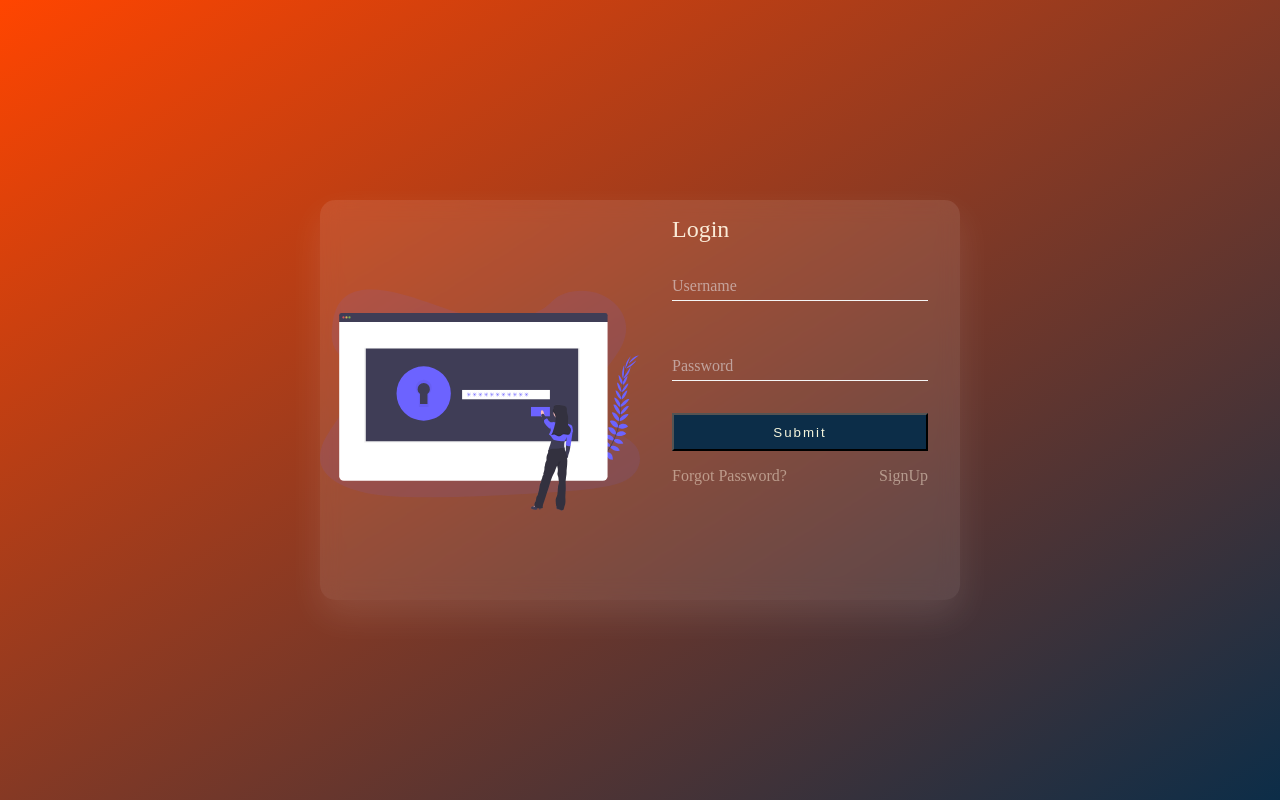
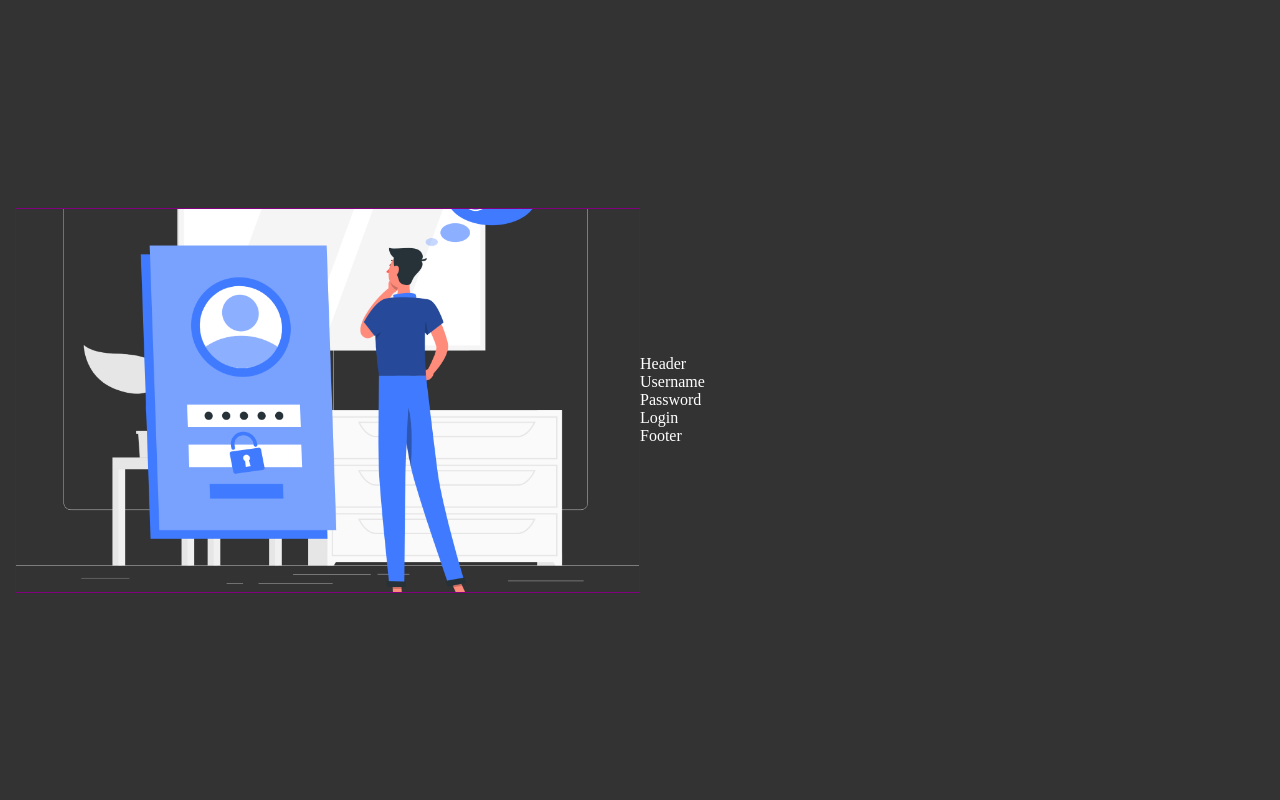
Before and after one commit to raghunathreddymustur/TierThreeCollege-FrontEnd, an Angular app: page /login in a window 1280 px wide. Built offline with nearby package versions, Linux system fonts and the light colour scheme.

Commit message:
"Changes to login and signup page"

```diff
--- a/src/app/Authentication/login/login.component.css
+++ b/src/app/Authentication/login/login.component.css
@@ -1,4 +1,101 @@
-section
+*{
+    margin: 0;
+    padding: 0;
+    outline: none;
+    box-sizing: border-box;
+    color: white;
+}
+
+#login
+{
+    width: 100vw;
+    height: 100vh;
+   /* border: 1px solid orange;   */
+    background-color:#333333;
+}
+#wrapper{
+    width: 100vw;
+    height: 100vh;
+}
+.img-content-container
+{
+    padding: 15px ;
+    display: flex;
+    align-items: center;
+    justify-content: center;
+    width: 100vw;
+    height: 100vh;
+}
+.signin-img{
+    width: 50%;
+    height: 50%;
+
+
+}
+.img-wrapper
+{
+
+    width: 100%;
+    height: 100%;
+}
+.signin-image
+{
+    width: 100%;
+    height: 100%;
+    object-fit: cover;
+    border: 1px solid purple;
+}
+.signin-content
+{
+    width: 50%;
+}
+.content-wrapper
+{
+    display: flex;
+    flex-direction: column;
+
+}
+
+
+
+
+
+
+
+
+
+
+
+
+
+
+
+
+
+
+
+
+
+
+
+
+
+
+
+
+
+
+
+
+
+
+
+
+
+
+
+
+/* section
 {
     background:linear-gradient(to bottom right,orangered ,#0c2d48);
     display: flex;
@@ -41,7 +138,7 @@ section
 {
     position: relative;
     width: 50%;
-    /* border-right: 1px dotted wheat; */
+    border-right: 1px dotted wheat;
 }
 .card .face.front .rsection1 .section1 {
   width: 100%;
@@ -58,7 +155,7 @@ section
     display: flex;
     align-items: center;
     justify-content: center;
-    /* border: 1px solid wheat; */
+    /* border: 1px solid wheat;
     width: 50%;
 }
 .rsection2 .section2
@@ -159,11 +256,11 @@ section
         align-items: center;
         justify-content: center;
         /* border: 1px solid wheat; */
-        width: 100%;
+        /* width: 100%;
         flex-direction: column;
     }
     .card .face.front .rsection1
     {
         display: none;
     }
-}
+} */
--- a/src/app/Authentication/login/login.component.html
+++ b/src/app/Authentication/login/login.component.html
@@ -1,5 +1,25 @@
+<section id="login">
+    <div id="wrapper">
+        <div class="img-content-container">
+            <div class="signin-img">
+                <div class="img-wrapper">
+                    <img class="signin-image"src="assets\Images\Login\login.png" alt="">
+                </div>
+            </div>
+            <div class="signin-content">
+                <div class="content-wrapper">
+                    <div>Header</div>
+                    <div>Username</div>
+                    <div>Password</div>
+                    <div>Login</div>
+                    <div>Footer</div>
+                </div>
+            </div>
+        </div>
+    </div>
+</section>
 
-<section>
+<!-- <section>
     <div class="card">
         <div class="face front">
             <div class=rsection1>
@@ -28,7 +48,7 @@
                 </div>
             </div>
         </div>
-        <!-- <div class="face back">
+         <div class="face back">
             <div class="section1">
                 Image
             </div>
@@ -38,5 +58,5 @@
                 Button
             </div>
         </div> -->
-    </div>
-</section>
+    <!-- </div>
+</section> -->
--- a/src/app/Authentication/signup/signup.component.html
+++ b/src/app/Authentication/signup/signup.component.html
@@ -13,38 +13,40 @@
             <div class="signup-header signup-input">
               <i class="fas fa-user"> Sign Up</i>
             </div>
+            <form [formGroup]="signUpForm" action="">
               <div class="signup-input">
                 <div><label class="input-label" for="">Email</label></div>
-                        <input class="user-input" type="email">
+                <input class="user-input" type="email" formControlName="email">
               </div>
 
               <div class="signup-input">
                 <div><label class="input-label" for="">Full Name</label></div>
-                        <input class="user-input" type="text">
+                <input class="user-input" type="text" formControlName="fullName">
               </div>
 
               <div class="signup-input">
                 <div><label class="input-label" for="">Password</label></div>
-                        <input class="user-input" type="password">
+                <input class="user-input" type="password" formControlName="password">
               </div>
 
               <div class="signup-input">
                 <div><label class="input-label" for="">Year of Passout</label></div>
-                        <input class="user-input" type="text">
+                <input class="user-input" type="text" formControlName="yearOfPassOut">
               </div>
 
               <div class="signup-input">
                 <div><label class="input-label" for="">Name of the college</label></div>
-                        <input class="user-input" type="text">
+                <input class="user-input" type="text" formControlName="collegeName">
 
               </div>
 
               <div class="signup-input">
-                        <button class="user-input-submit" type="submit"  > Submit</button>
+                <button class="user-input-submit" type="submit" (click)="signUpFormData(signUpForm)"> Submit</button>
               </div>
               <div>
-                        <p >Already a Member? <a class="signin"href="">SignIn</a></p>
+                <p>Already a Member? <a class="signin" href="">SignIn</a></p>
               </div>
+            </form>
           </div>
         </div>
       </div>
--- a/src/app/Authentication/signup/signup.component.ts
+++ b/src/app/Authentication/signup/signup.component.ts
@@ -1,5 +1,7 @@
+import { HttpClient } from '@angular/common/http';
 import { Component, OnInit } from '@angular/core';
 import { FormControl, FormGroup, MinValidator, Validators } from '@angular/forms';
+import { SignUpService } from 'src/app/Service/sign-up.service';
 
 @Component({
   selector: 'app-signup',
@@ -10,7 +12,7 @@ export class SignupComponent implements OnInit {
   signUpForm!:FormGroup
   isFormValid!:boolean
 
-  constructor() { }
+  constructor(private signUpService:SignUpService) { }
 
   ngOnInit(): void {
     this.isFormValid=true;
@@ -19,14 +21,24 @@ export class SignupComponent implements OnInit {
         'fullName':new FormControl("",[Validators.required,Validators.minLength(5)]),
         'email':new FormControl("",[Validators.required,Validators.email]),
         'password':new FormControl("",[Validators.required,Validators.minLength(8)]),
-        'graduationYear':new FormControl("",[Validators.required,Validators.minLength(4)]),
-        'nameOfCollege':new FormControl("",[Validators.required,Validators.minLength(5)])
+        'yearOfPassOut':new FormControl("",[Validators.required,Validators.minLength(4)]),
+        'collegeName':new FormControl("",[Validators.required,Validators.minLength(5)])
       }
     )
   }
-  signUpFormData()
+  signUpFormData(formValues:FormGroup)
   {
-     this.isFormValid=this.signUpForm.valid;
+     const postBody={
+       email:formValues.value.email,
+       password:formValues.value.password,
+       fullName:formValues.value.fullName,
+       yearOfPassOut:formValues.value.yearOfPassOut,
+       collegeName:formValues.value.collegeName
+     }
+     this.signUpService.registerUser(postBody).subscribe(data=>{
+       console.log(data);
+     },error=>{console.log(error)});
+
   }
 
 }
--- /dev/null
+++ b/src/app/Service/sign-up.service.ts
@@ -0,0 +1,22 @@
+import { HttpClient } from '@angular/common/http';
+import { Injectable } from '@angular/core';
+interface User
+{
+  email:string,
+  password:string,
+  fullName:string,
+  collegeName:string,
+  yearOfPassout:string
+}
+@Injectable({
+  providedIn: 'root'
+})
+export class SignUpService {
+
+  constructor(private http:HttpClient) { }
+
+  registerUser(body:any)
+  {
+    return this.http.post("http://localhost:8080/signup",body);
+  }
+}
--- a/src/app/app.module.ts
+++ b/src/app/app.module.ts
@@ -7,7 +7,7 @@ import { AppComponent } from './app.component';
 import { LoginComponent } from './Authentication/login/login.component';
 import { SignupComponent } from './Authentication/signup/signup.component';
 import { HeaderComponent } from './header/header.component';
-
+import {HttpClientModule} from '@angular/common/http';
 @NgModule({
   declarations: [
     AppComponent,
@@ -18,7 +18,8 @@ import { HeaderComponent } from './header/header.component';
   imports: [
     BrowserModule,
     AppRoutingModule,
-    ReactiveFormsModule
+    ReactiveFormsModule,
+    HttpClientModule
   ],
   providers: [],
   bootstrap: [AppComponent]
```
Also changed, not shown: src/assets/Images/Login/login.png (added), 1 other file (tests, documents, lock files or other folders). Lines whose indentation alone changed are shown as unchanged.
